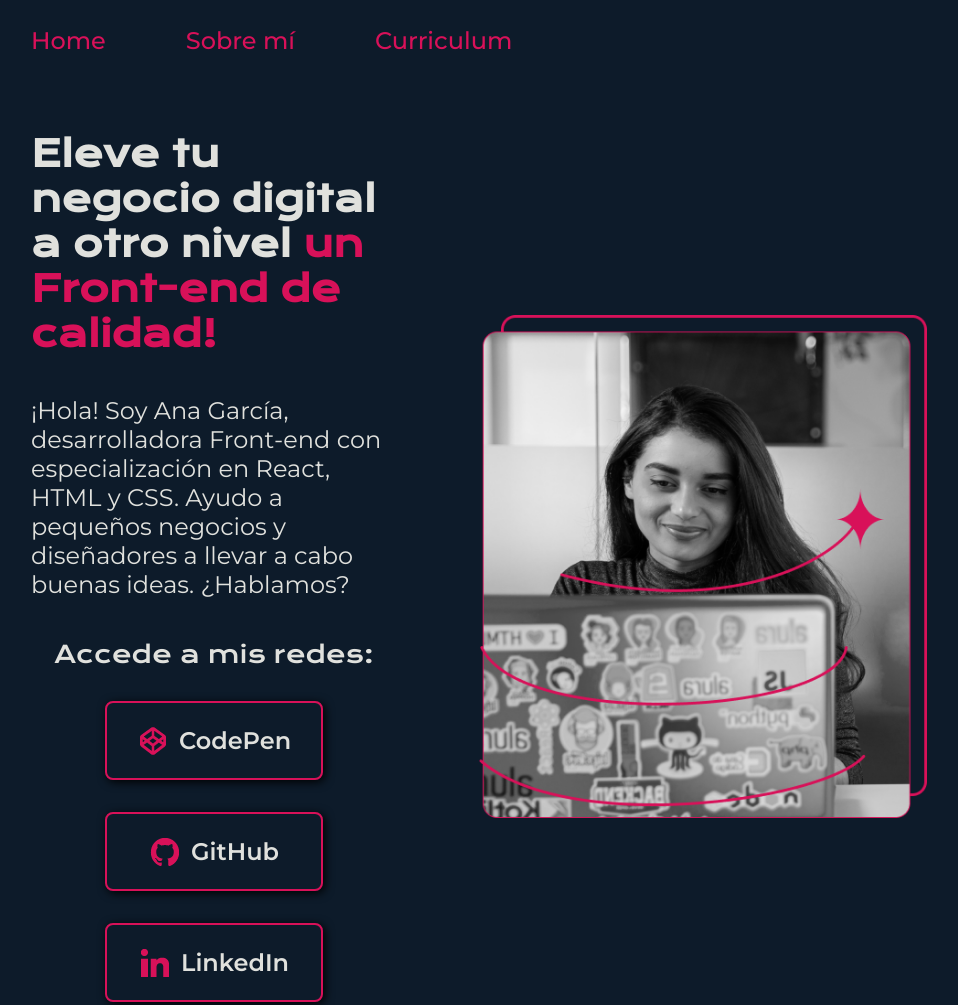
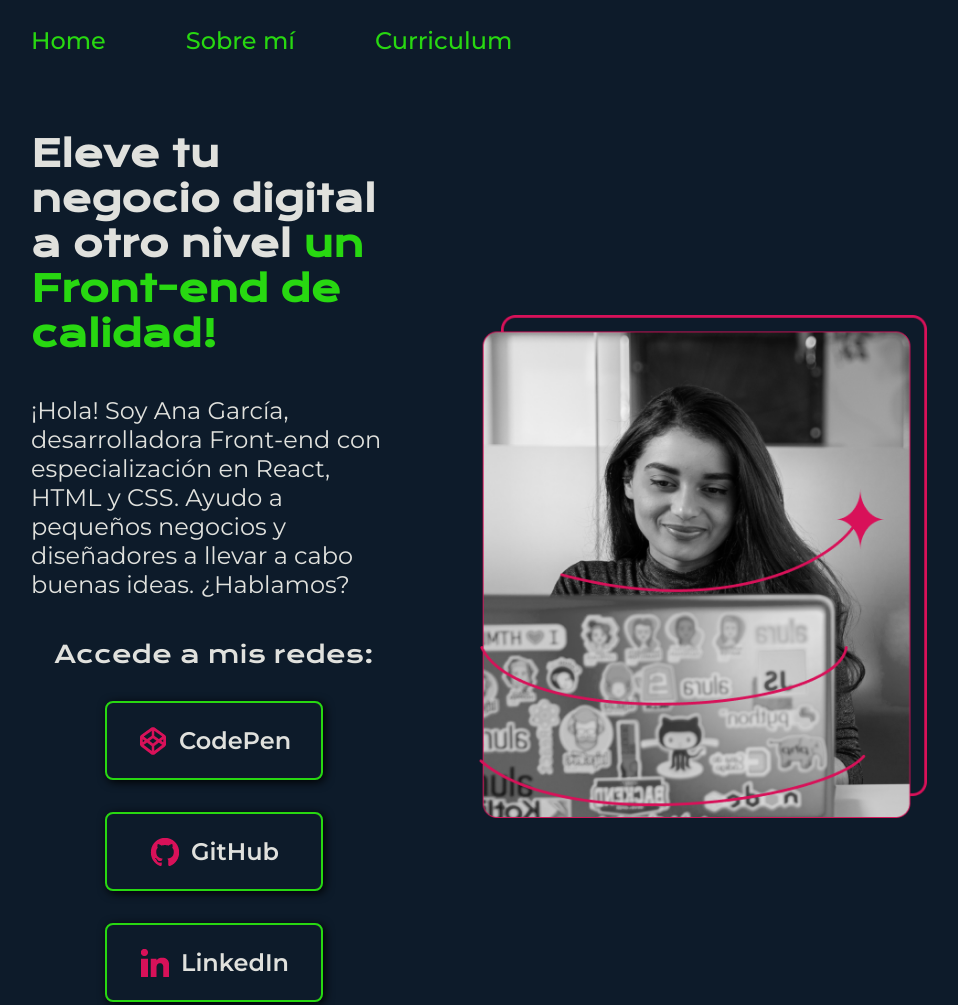
Before and after one commit to IrvingSD/Portafolio, a plain HTML site: page index.html in a window 1280 px wide. Shown: the top 1005 px of the page, without its empty margins (161-1119 px from the left). Drawn offline with nearby package versions, Linux system fonts and the light colour scheme.

Commit message:
test de actualizacion (cambio de color)

```diff
--- a/styles/style.css
+++ b/styles/style.css
@@ -3,7 +3,7 @@
 :root{
     --color-fondo: #0D1B2A;
     --color-texto: #E0E1DD;
-    --color-destacado: #D81159;
+    --color-destacado: #28d811;
     --color-hover: #2978A0;
     --color-hover-destacado: #FCFCFC;
     --color-sombra: #000000;
```
